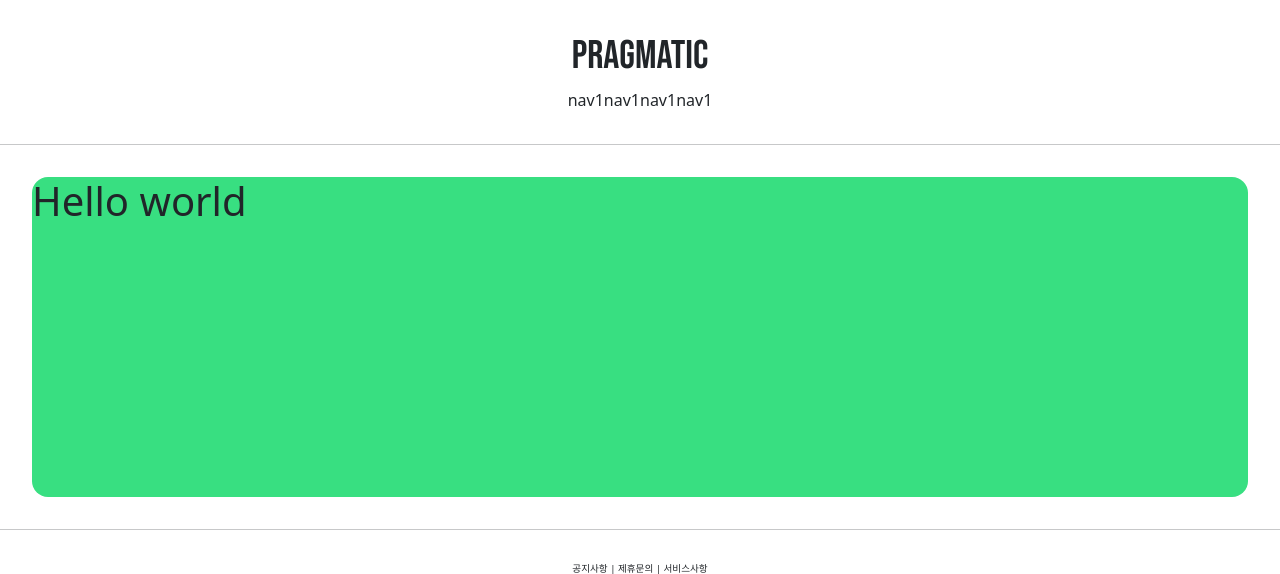
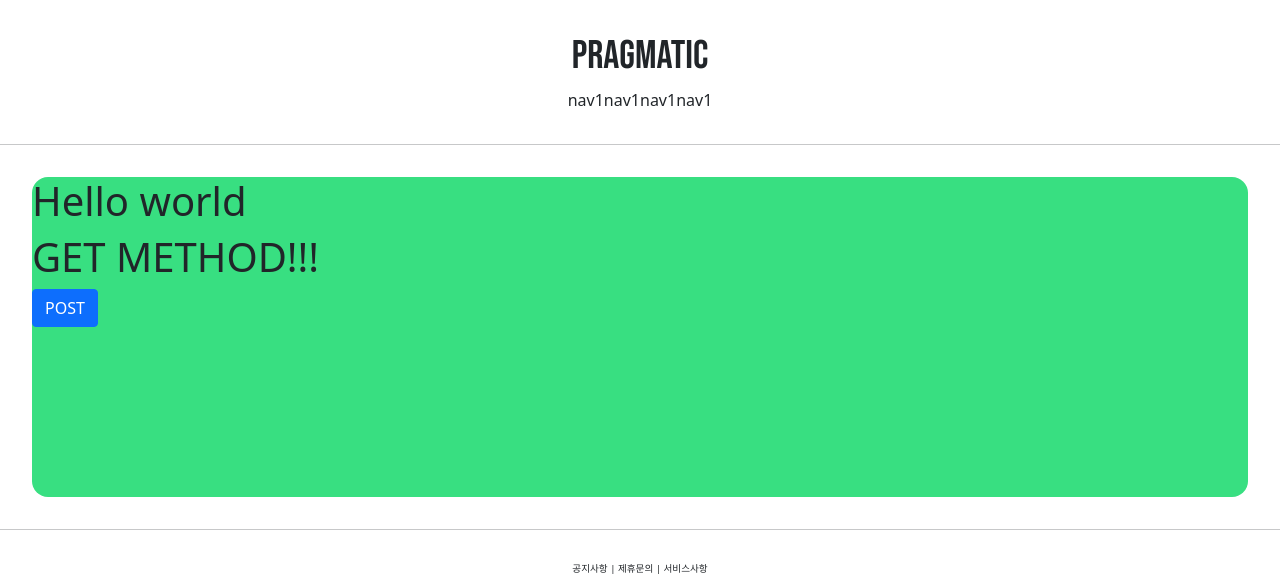
Before and after one commit to sseregit/pragmatic-clone, a Django app: page /account/hello_world/ in a window 1280 px wide. Shown: the top 574 px of the page. Run offline with Django 4.2, Linux system fonts and the light colour scheme.

Commit message:
django course 16 commit

```diff
--- a/accountapp/templates/accountapp/helloworld.html
+++ b/accountapp/templates/accountapp/helloworld.html
@@ -4,6 +4,11 @@
 
     <div style="height: 20rem; background-color: #38df81; border-radius:1rem; margin: 2rem;">
         <h1>Hello world</h1>
+        <h1>{{text}}</h1>
+        <form action="/account/hello_world/" method="post">
+            {% csrf_token %}
+            <input type="submit" class="btn btn-primary" value="POST">
+        </form>
     </div>
 
 {% endblock %}
--- a/accountapp/views.py
+++ b/accountapp/views.py
@@ -3,4 +3,7 @@ from django.shortcuts import render
 
 # Create your views here.
 def hello_world(request):
-    return render(request, 'accountapp/helloworld.html')
+    if request.method == "POST":
+        return render(request, 'accountapp/helloworld.html', context={'text':'POST METHOD!!!'})
+    else:
+        return render(request, 'accountapp/helloworld.html', context={'text':'GET METHOD!!!'})
```
